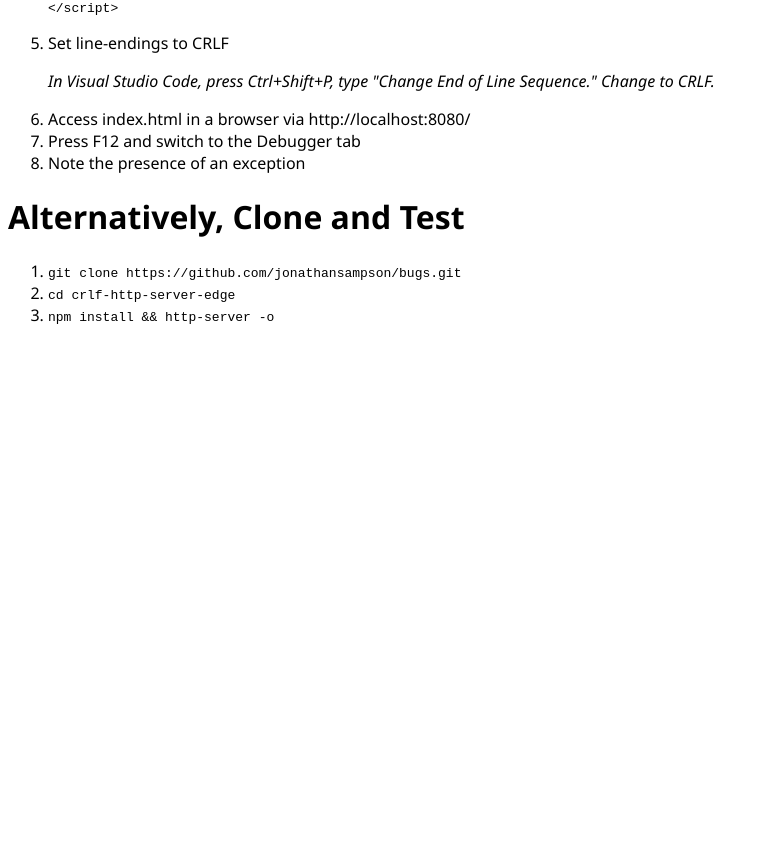
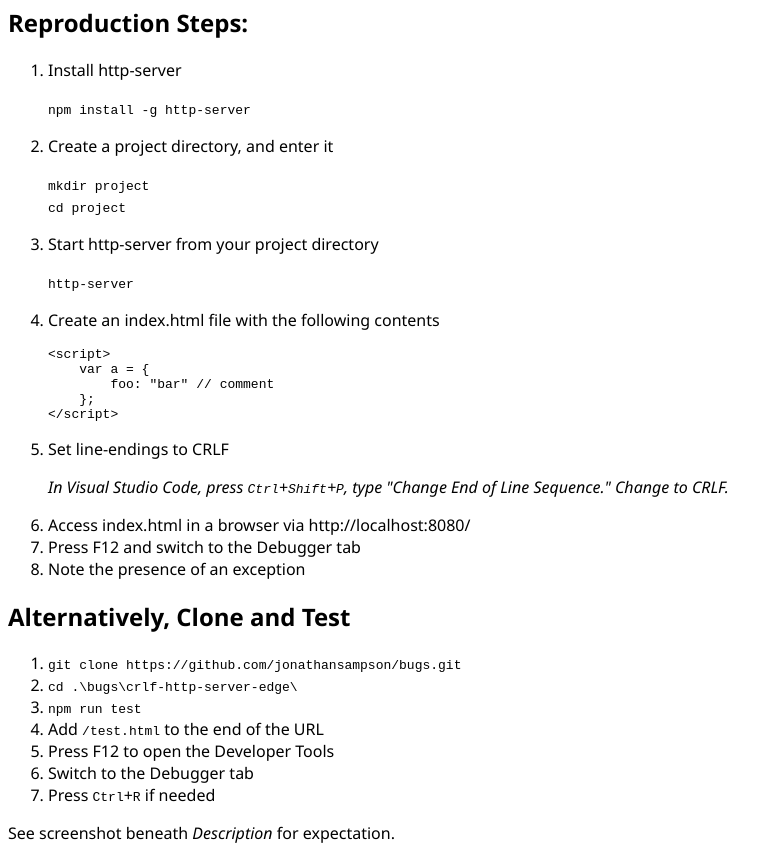
Before and after one commit to jonathansampson/bugs, a website: page crlf-http-server-edge/index.html in a window 1280 px wide. Shown: the part 579-1439 px from the top of the page, without its empty margins (0-782 px from the left). Before the commit the page ends 921 px from the top, so only its background shows below. Drawn offline with Linux system fonts and the light colour scheme.

Commit message:
Instruction updates

```diff
--- a/crlf-http-server-edge/index.html
+++ b/crlf-http-server-edge/index.html
@@ -6,12 +6,28 @@
             body {
                 font-family: Segoe UI, Verdana;
             }
+            @media ( min-width: 1300 ) {
+                body {
+                    display: flex;
+                }
+                section {
+                    flex: 1;
+                    padding: 0 1em;
+                }
+                img {
+                    max-width: 100%;
+                }
+            }
         </style>
     </head>
     <body>
+        <section>
             <h1>Description:</h1>
-        <p>The http-server node module may handle CRLF differently than LF. This difference is reflected in HTTP server response headers; content-length specifically.</p>
+            <p>The http-server node module may handle CRLF differently than LF. This difference is reflected in HTTP server response headers—content-length specifically.</p>
             <p>When Microsoft Edge attempts to parse JavaScript in of these CRLF files, it may encounter issues around some comments.</p>
+            <img src="screenshot.png" />
+        </section>
+        <section>
             <h1>Reproduction Steps:</h1>
             <ol>
                 <li>Install http-server
@@ -31,16 +47,24 @@
 &lt;/script&gt;</pre></code></p>
                 </li>
                 <li>Set line-endings to CRLF
-                <p><em>In Visual Studio Code, press Ctrl+Shift+P, type "Change End of Line Sequence." Change to CRLF.</em></p>
+                    <p><em>In Visual Studio Code, press <kbd>Ctrl</kbd>+<kbd>Shift</kbd>+<kbd>P</kbd>, type "Change End of Line Sequence." Change to CRLF.</em></p>
                 </li>
                 <li>Access index.html in a browser via http://localhost:8080/</li>
                 <li>Press F12 and switch to the Debugger tab</li>
                 <li>Note the presence of an exception</li>
             </ol>
+        </section>
+        <section>
             <h1>Alternatively, Clone and Test</h1>
             <ol>
                 <li><code>git clone https://github.com/jonathansampson/bugs.git</code></li>
-            <li><code>cd crlf-http-server-edge</code></li>
-            <li><code>npm install && http-server -o</code></li>
+                <li><code>cd .\bugs\crlf-http-server-edge\</code></li>
+                <li><code>npm run test</code></li>
+                <li>Add <code>/test.html</code> to the end of the URL</li>
+                <li>Press F12 to open the Developer Tools</li>
+                <li>Switch to the Debugger tab</li>
+                <li>Press <kbd>Ctrl</kbd>+<kbd>R</kbd> if needed</li>
             </ol>
+            <p>See screenshot beneath <em>Description</em> for expectation.</p>
+        </section>
 </html>
```
Also changed, not shown: crlf-http-server-edge/screenshot.png (added). Lines whose indentation alone changed are shown as unchanged.
